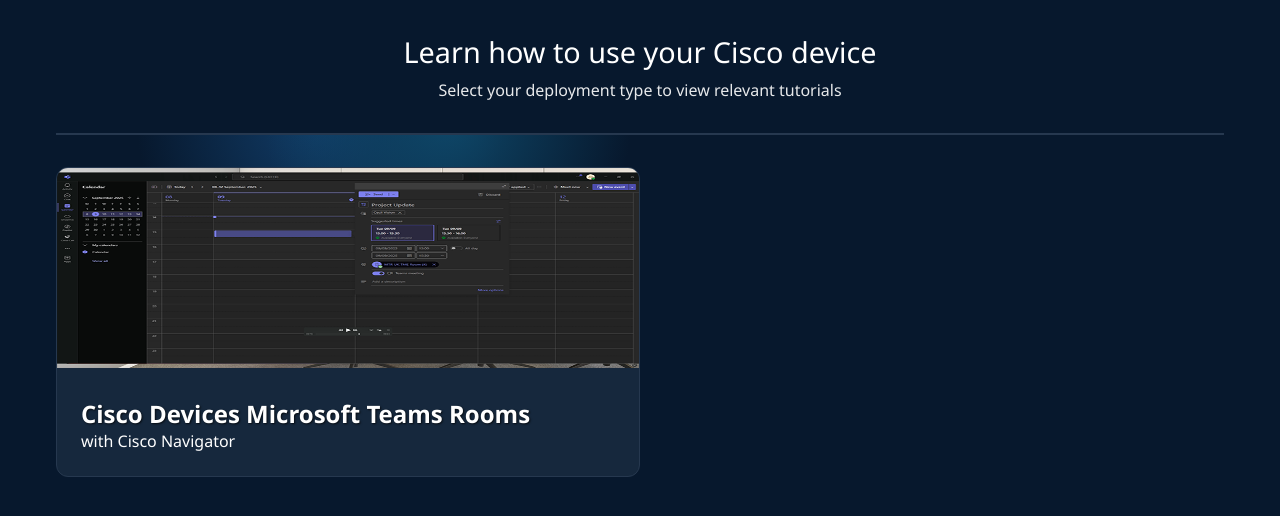
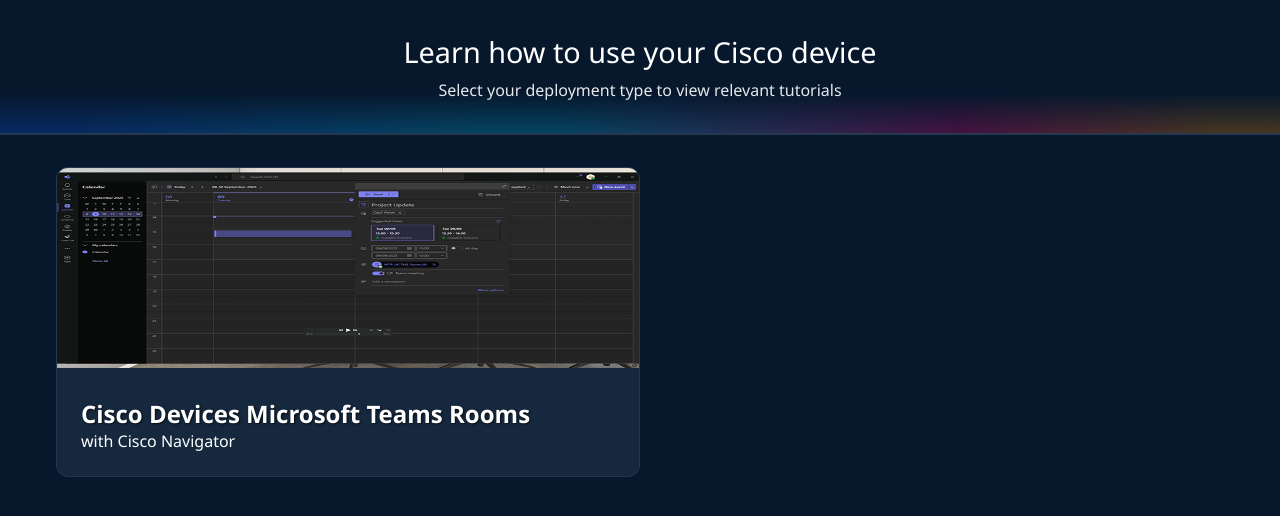
Before and after one commit to ctg-tme/learn-cisco-devices, a plain HTML site: page index.html in a window 1280 px wide. Drawn offline with Linux system fonts and the light colour scheme.

Commit message:
gradient

```diff
--- a/shared/scripts/app.js
+++ b/shared/scripts/app.js
@@ -207,11 +207,11 @@
     const deployments = config.deployments || [];
 
     app.innerHTML = `
+      <header class="header">
+        <h1>${config.header.title}</h1>
+        <p class="subtitle">${config.header.subtitle}</p>
+      </header>
       <div class="container">
-        <header class="header">
-          <h1>${config.header.title}</h1>
-          <p class="subtitle">${config.header.subtitle}</p>
-        </header>
         <ul class="deployment-grid" aria-label="Available device tutorials">
           ${deployments.map(deployment => `
             <li class="deployment-card" data-route="${deployment.id}" tabindex="0"
--- a/shared/styles/main.css
+++ b/shared/styles/main.css
@@ -202,34 +202,6 @@
   max-width: 100vw;
 }
 
-body::before {
-  content: '';
-  position: absolute;
-  top: 120px; /* Position center at bottom of header */
-  left: 25%;
-  transform: translate(-50%, -50%);
-  width: 800px;
-  height: 400px;
-  background: radial-gradient(circle,rgba(17, 60, 103, 1) 1%, rgba(87, 199, 133, 0) 41%);
-  border-radius: 50%;
-  pointer-events: none;
-  z-index: 0;
-}
-
-body::after {
-  content: '';
-  position: absolute;
-  top: 120px; /* Position center at bottom of header */
-  left: 35%;
-  transform: translate(-50%, -50%);
-  width: 800px;
-  height: 400px;
-  background: radial-gradient(circle,rgba(14, 70, 103, 1) 1%, rgba(87, 199, 133, 0) 41%);
-  border-radius: 50%;
-  pointer-events: none;
-  z-index: 0;
-}
-
 /* Dark theme - original white text on dark grey */
 body.dark-theme {
   background: #2c2c2c;
@@ -369,6 +341,19 @@
   border-bottom: 2px solid #26384f;
   position: relative;
   z-index: 2;
+}
+
+.header::after {
+  content: '';
+  position: absolute;
+  bottom: 0;
+  left: 0;
+  width: 100%;
+  height: 40px;
+  background: linear-gradient(90deg,rgba(10, 96, 255, 0.25) 5%, rgba(2, 200, 255, 0.25) 37%, rgba(2, 200, 255, 0.25) 44%, rgba(255, 0, 127, 0.25) 75%, rgba(255, 144, 0, 0.25) 95%);
+  mask: linear-gradient(to top, rgba(0,0,0,1) 0%, rgba(0,0,0,0) 100%);
+  -webkit-mask: linear-gradient(to top, rgba(0,0,0,1) 0%, rgba(0,0,0,0) 100%);
+  z-index: 3;
 }
 
 .header h1 {
```
